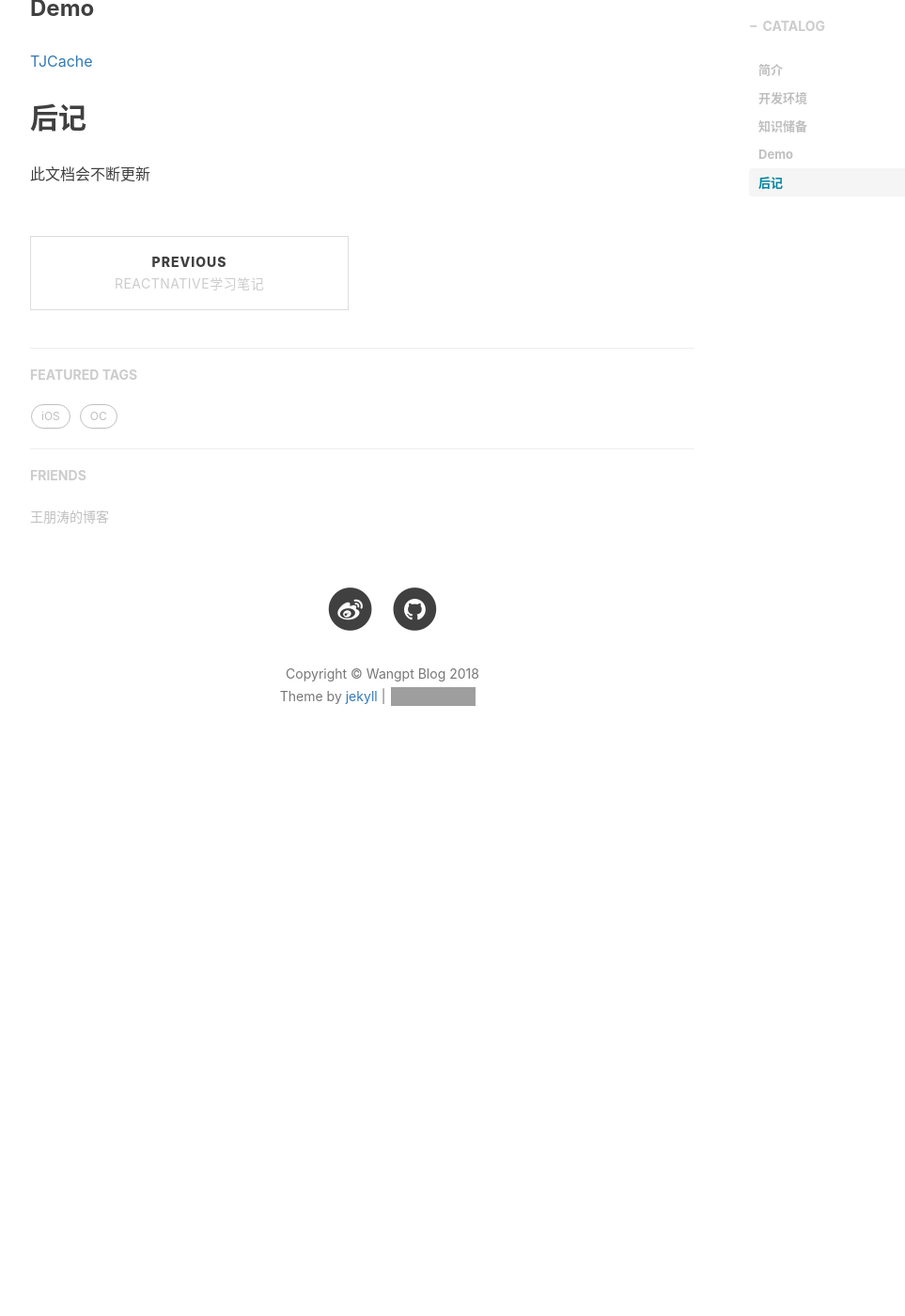
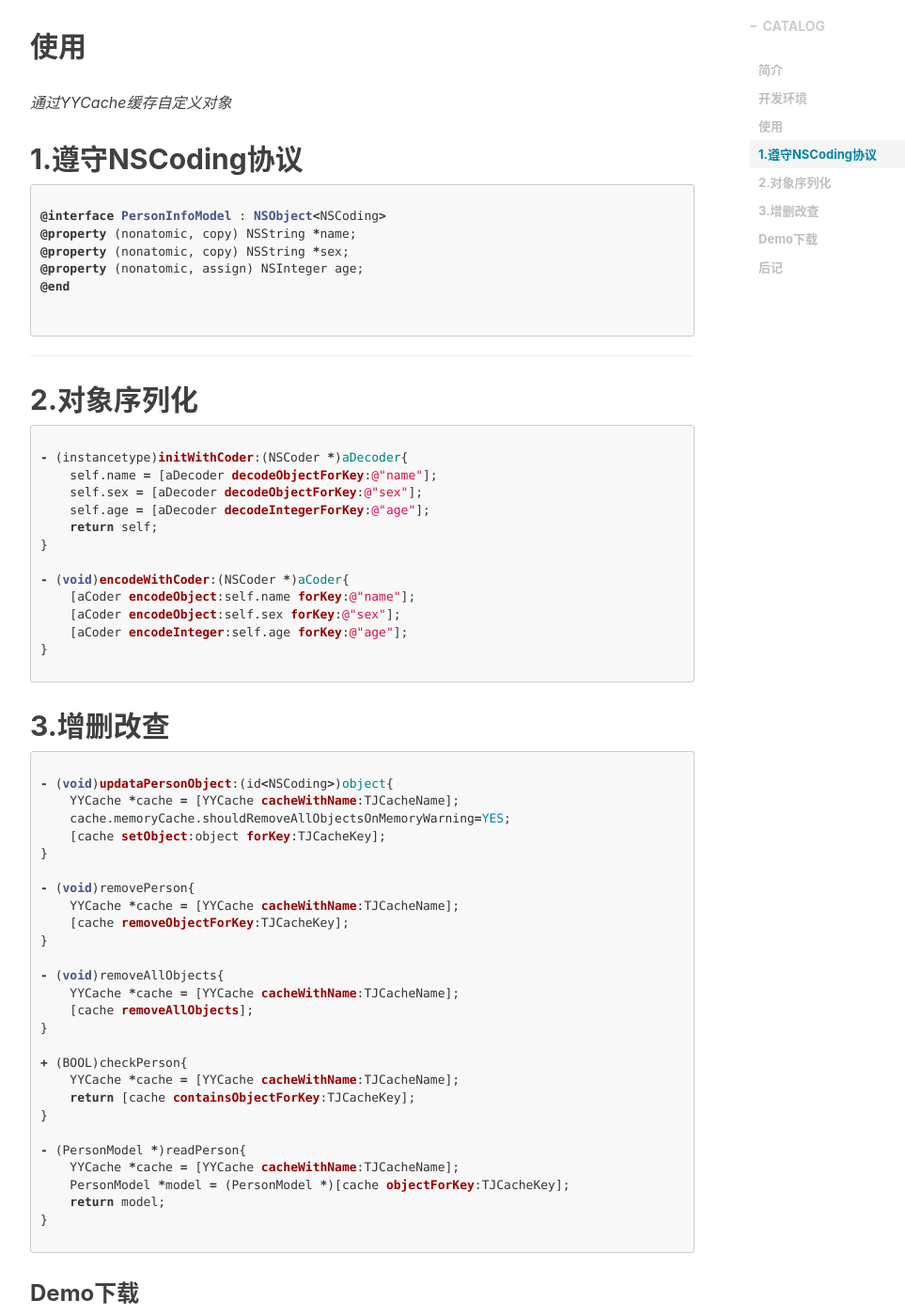
Before and after one commit to wangpt/wangpt.github.io, a Jekyll site: the page built from _posts/2018-09-05-cache-yycache.markdown, in a window 1280 px wide and 1400 px high, scrolled down 846 px. Shown: the whole window at 94% size, without its empty margins (233-1196 px from the left). Built offline with Jekyll 4.4.1, drawn with Linux system fonts in a browser that asks for light colours; nearby versions of some CDN libraries; comment, search, counter and statistics services are not loaded; before the commit the page ends 1691 px from its top, so only the background shows below that; some of the changed text lies outside the part shown; grey boxes are pictures that could not be loaded.

Commit message:
change yycache

````diff
--- a/_posts/2018-09-05-cache-yycache.markdown
+++ b/_posts/2018-09-05-cache-yycache.markdown
@@ -17,15 +17,83 @@ tags:
 
 
 ## 简介
-
+*高性能 iOS 缓存框架*
 ---
 
 ## 开发环境
+iOS 6.0+
+
+## 使用
+*通过YYCache缓存自定义对象*
+
+## 1.遵守NSCoding协议
 
 
-### 知识储备
+``` objc
 
-### Demo
+@interface PersonInfoModel : NSObject<NSCoding>
+@property (nonatomic, copy) NSString *name;
+@property (nonatomic, copy) NSString *sex;
+@property (nonatomic, assign) NSInteger age;
+@end
+
+
+```
+---
+
+## 2.对象序列化
+
+``` objc
+
+- (instancetype)initWithCoder:(NSCoder *)aDecoder{
+    self.name = [aDecoder decodeObjectForKey:@"name"];
+    self.sex = [aDecoder decodeObjectForKey:@"sex"];
+    self.age = [aDecoder decodeIntegerForKey:@"age"];
+    return self;
+}
+
+- (void)encodeWithCoder:(NSCoder *)aCoder{
+    [aCoder encodeObject:self.name forKey:@"name"];
+    [aCoder encodeObject:self.sex forKey:@"sex"];
+    [aCoder encodeInteger:self.age forKey:@"age"];
+}
+
+```
+
+## 3.增删改查
+
+``` objc
+
+- (void)updataPersonObject:(id<NSCoding>)object{
+    YYCache *cache = [YYCache cacheWithName:TJCacheName];
+    cache.memoryCache.shouldRemoveAllObjectsOnMemoryWarning=YES;
+    [cache setObject:object forKey:TJCacheKey];
+}
+
+- (void)removePerson{
+    YYCache *cache = [YYCache cacheWithName:TJCacheName];
+    [cache removeObjectForKey:TJCacheKey];
+}
+
+- (void)removeAllObjects{
+    YYCache *cache = [YYCache cacheWithName:TJCacheName];
+    [cache removeAllObjects];
+}
+
++ (BOOL)checkPerson{
+    YYCache *cache = [YYCache cacheWithName:TJCacheName];
+    return [cache containsObjectForKey:TJCacheKey];
+}
+
+- (PersonModel *)readPerson{
+    YYCache *cache = [YYCache cacheWithName:TJCacheName];
+    PersonModel *model = (PersonModel *)[cache objectForKey:TJCacheKey];
+    return model;
+}
+
+```
+
+### Demo下载
 [TJCache](https://github.com/wangpt/TJCache)
 
 ## 后记
````
